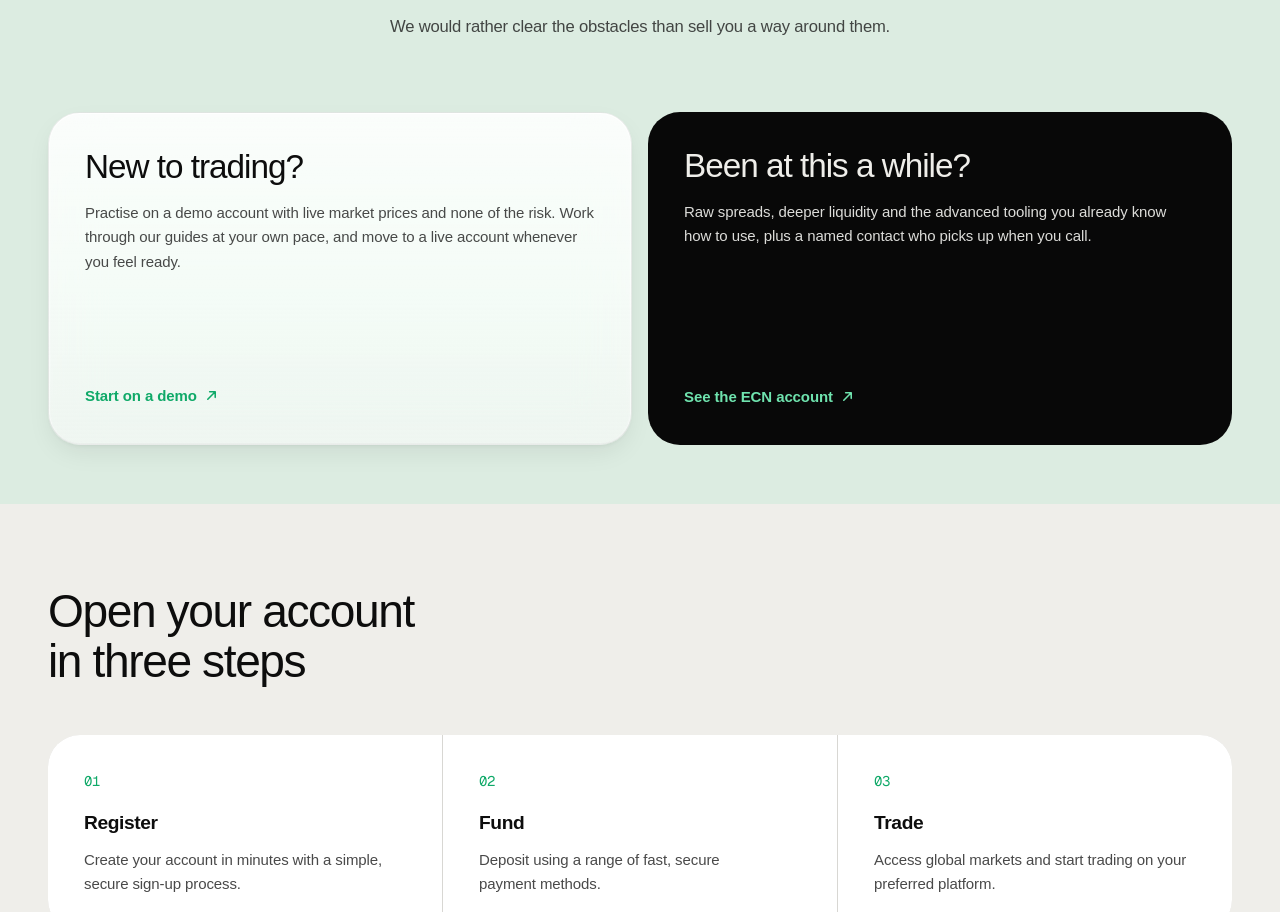
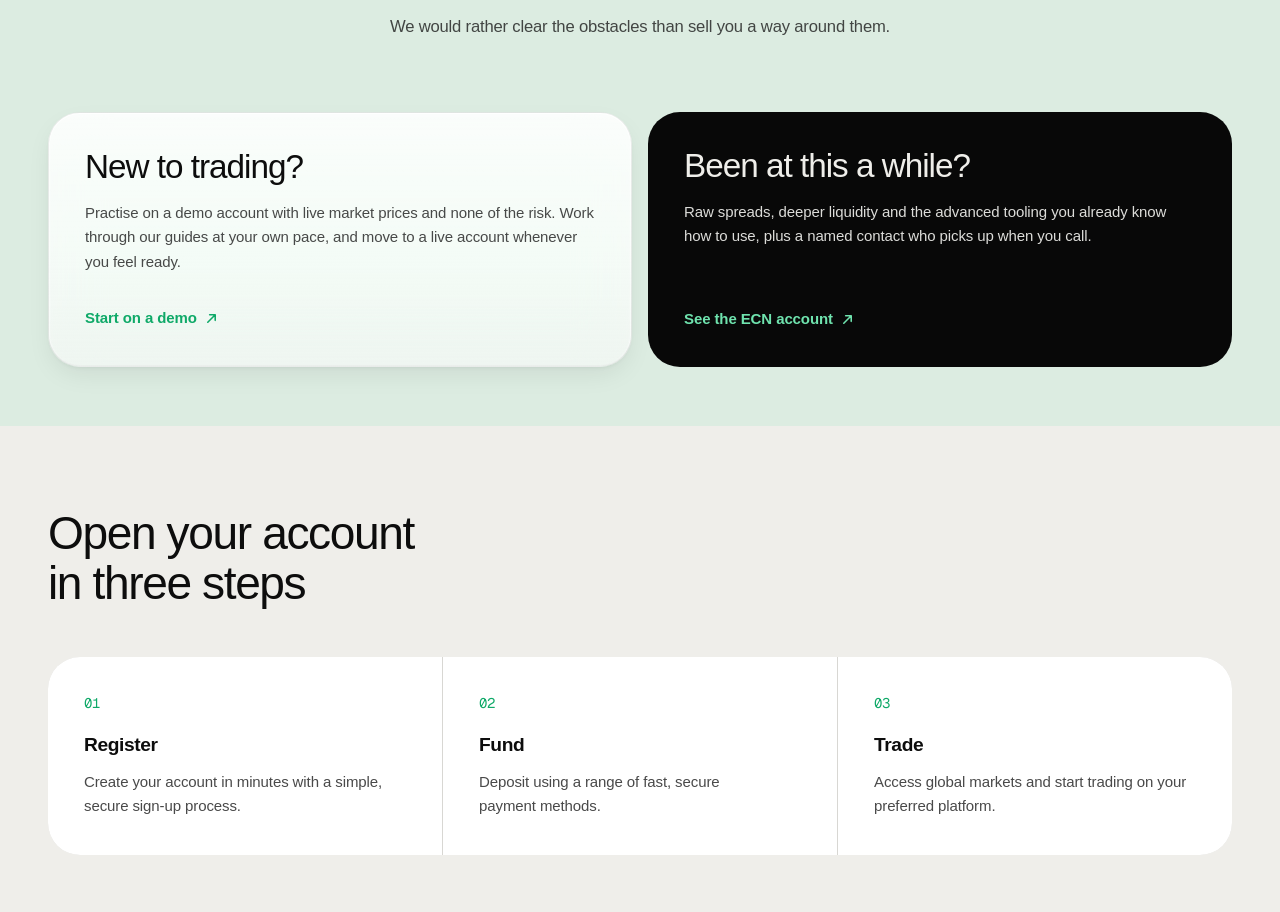
Before and after one commit to elitecapitalglobal/Elite-Capital-Global, a Next.js app: page / in a window 1280 px wide. Shown: the part 5262-6174 px from the top of the page. Built offline with nearby package versions, Linux system fonts and the light colour scheme; no server answers; a web font is replaced by a local one.

Commit message:
fix: remove min-height constraint from EveryTrader card articles for better layout flexibility

```diff
--- a/src/components/sections/EveryTrader.tsx
+++ b/src/components/sections/EveryTrader.tsx
@@ -32,7 +32,7 @@ export function EveryTrader() {
               <article
                 key={card.title}
                 data-tilt="3"
-                className={`card-glow card-3d lift-hover flex min-h-[clamp(260px,26vw,340px)] flex-col rounded-panel p-7 sm:p-9 ${
+                className={`card-glow card-3d lift-hover flex flex-col rounded-panel p-7 sm:p-9 ${
                   dark
                     ? "glow-light bg-navy-950 text-ink-100"
                     : "bevel-clear text-navy-900"
```
